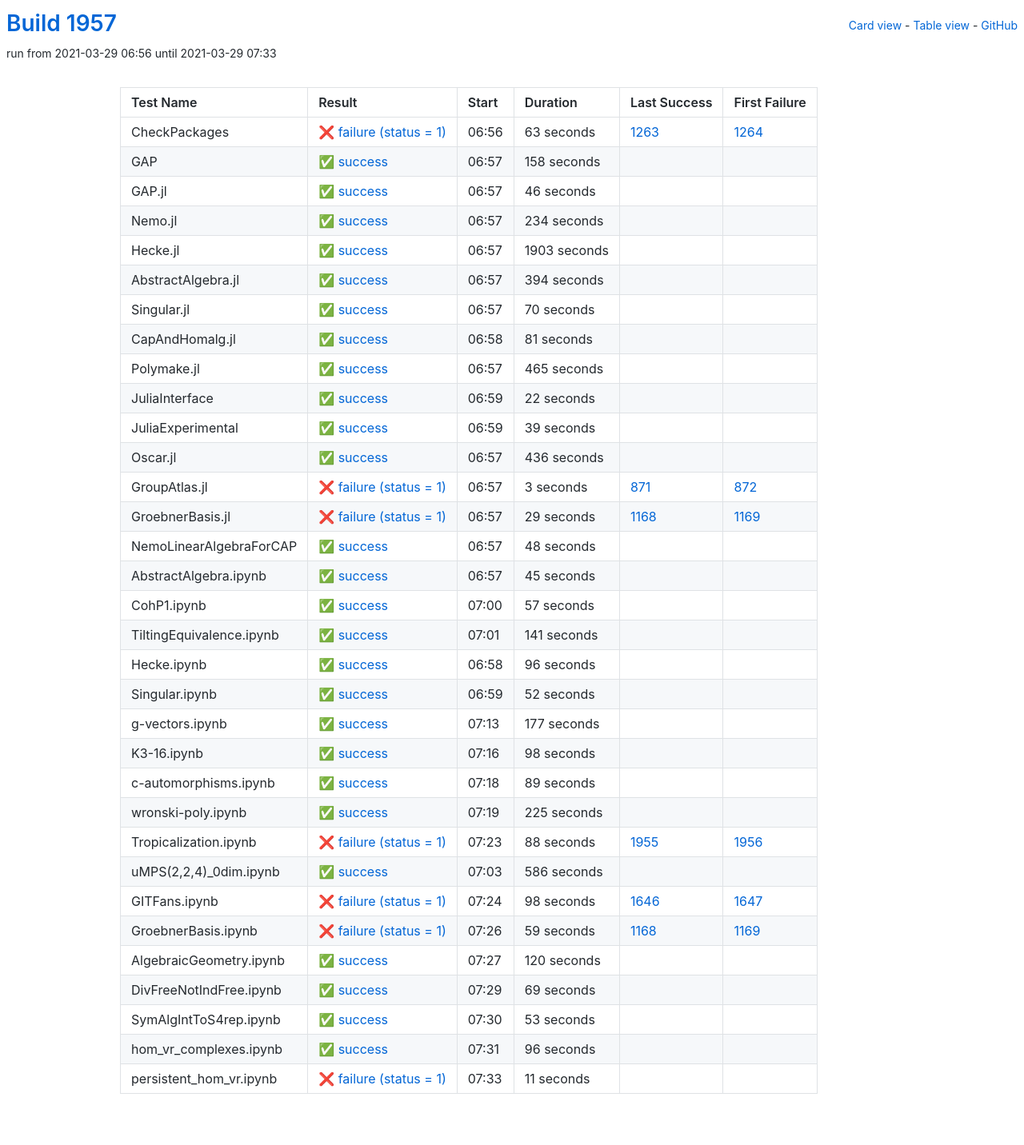
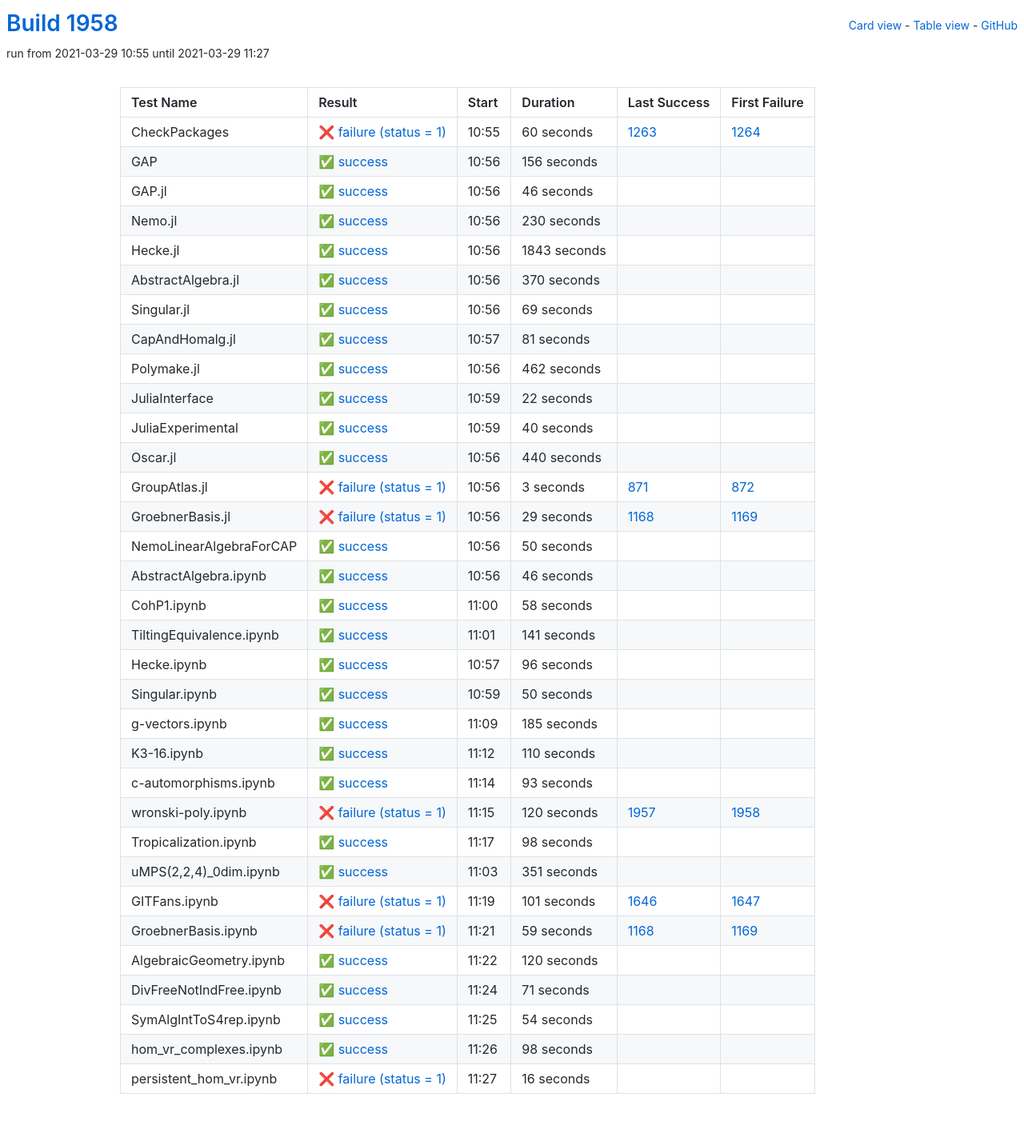
Before and after one commit to oscar-system/oscar-ci-status-stable, a Jekyll site: the page built from table.html, in a window 1280 px wide. Shown: the whole page at 80% size. Built offline with Jekyll 4.4.1, drawn with Linux system fonts in a browser that asks for light colours.

Commit message:
Build #1958

```diff
--- a/_data/ci.yml
+++ b/_data/ci.yml
@@ -1,6 +1,6 @@
 ---
-build: 1957
-build_url: https://oscarci.mathematik.uni-kl.de/job/oscar-stable/1957/
+build: 1958
+build_url: https://oscarci.mathematik.uni-kl.de/job/oscar-stable/1958/
 job: oscar-stable
 organization: oscar-system
 repo: oscar-ci-status-stable
@@ -8,32 +8,32 @@ repourl: https://github.com/oscar-system/oscar-ci-status-stable
 tests:
 - name: CheckPackages
   id: checkpackages
-  log: https://oscarci.mathematik.uni-kl.de/job/oscar-stable/1957/artifact/logs/build-1957/CheckPackages.log
-  start: 2021-03-29 06:56
+  log: https://oscarci.mathematik.uni-kl.de/job/oscar-stable/1958/artifact/logs/build-1958/CheckPackages.log
+  start: 2021-03-29 10:55
   success: false
   exitcode: 1
   status: failure
-  duration: 63
+  duration: 60
   last_success: 1263
   last_success_url: https://oscarci.mathematik.uni-kl.de/job/oscar-stable/1263/
   first_failure: 1264
   first_failure_url: https://oscarci.mathematik.uni-kl.de/job/oscar-stable/1264/
 - name: GAP
   id: gap
-  log: https://oscarci.mathematik.uni-kl.de/job/oscar-stable/1957/artifact/logs/build-1957/GAP.log
-  start: 2021-03-29 06:57
+  log: https://oscarci.mathematik.uni-kl.de/job/oscar-stable/1958/artifact/logs/build-1958/GAP.log
+  start: 2021-03-29 10:56
   success: true
   exitcode: 0
   status: success
-  duration: 158
+  duration: 156
   last_success: false
   last_success_url:
   first_failure: false
   first_failure_url:
 - name: GAP.jl
   id: gap-jl
-  log: https://oscarci.mathematik.uni-kl.de/job/oscar-stable/1957/artifact/logs/build-1957/GAP.jl.log
-  start: 2021-03-29 06:57
+  log: https://oscarci.mathematik.uni-kl.de/job/oscar-stable/1958/artifact/logs/build-1958/GAP.jl.log
+  start: 2021-03-29 10:56
   success: true
   exitcode: 0
   status: success
@@ -44,56 +44,56 @@ tests:
   first_failure_url:
 - name: Nemo.jl
   id: nemo-jl
-  log: https://oscarci.mathematik.uni-kl.de/job/oscar-stable/1957/artifact/logs/build-1957/Nemo.jl.log
-  start: 2021-03-29 06:57
+  log: https://oscarci.mathematik.uni-kl.de/job/oscar-stable/1958/artifact/logs/build-1958/Nemo.jl.log
+  start: 2021-03-29 10:56
   success: true
   exitcode: 0
   status: success
-  duration: 234
+  duration: 230
   last_success: false
   last_success_url:
   first_failure: false
   first_failure_url:
 - name: Hecke.jl
   id: hecke-jl
-  log: https://oscarci.mathematik.uni-kl.de/job/oscar-stable/1957/artifact/logs/build-1957/Hecke.jl.log
-  start: 2021-03-29 06:57
+  log: https://oscarci.mathematik.uni-kl.de/job/oscar-stable/1958/artifact/logs/build-1958/Hecke.jl.log
+  start: 2021-03-29 10:56
   success: true
   exitcode: 0
   status: success
-  duration: 1903
+  duration: 1843
   last_success: false
   last_success_url:
   first_failure: false
   first_failure_url:
 - name: AbstractAlgebra.jl
   id: abstractalgebra-jl
-  log: https://oscarci.mathematik.uni-kl.de/job/oscar-stable/1957/artifact/logs/build-1957/AbstractAlgebra.jl.log
-  start: 2021-03-29 06:57
+  log: https://oscarci.mathematik.uni-kl.de/job/oscar-stable/1958/artifact/logs/build-1958/AbstractAlgebra.jl.log
+  start: 2021-03-29 10:56
   success: true
   exitcode: 0
   status: success
-  duration: 394
+  duration: 370
   last_success: false
   last_success_url:
   first_failure: false
   first_failure_url:
 - name: Singular.jl
   id: singular-jl
-  log: https://oscarci.mathematik.uni-kl.de/job/oscar-stable/1957/artifact/logs/build-1957/Singular.jl.log
-  start: 2021-03-29 06:57
+  log: https://oscarci.mathematik.uni-kl.de/job/oscar-stable/1958/artifact/logs/build-1958/Singular.jl.log
+  start: 2021-03-29 10:56
   success: true
   exitcode: 0
   status: success
-  duration: 70
+  duration: 69
   last_success: false
   last_success_url:
   first_failure: false
   first_failure_url:
 - name: CapAndHomalg.jl
   id: capandhomalg-jl
-  log: https://oscarci.mathematik.uni-kl.de/job/oscar-stable/1957/artifact/logs/build-1957/CapAndHomalg.jl.log
-  start: 2021-03-29 06:58
+  log: https://oscarci.mathematik.uni-kl.de/job/oscar-stable/1958/artifact/logs/build-1958/CapAndHomalg.jl.log
+  start: 2021-03-29 10:57
   success: true
   exitcode: 0
   status: success
@@ -104,20 +104,20 @@ tests:
   first_failure_url:
 - name: Polymake.jl
   id: polymake-jl
-  log: https://oscarci.mathematik.uni-kl.de/job/oscar-stable/1957/artifact/logs/build-1957/Polymake.jl.log
-  start: 2021-03-29 06:57
+  log: https://oscarci.mathematik.uni-kl.de/job/oscar-stable/1958/artifact/logs/build-1958/Polymake.jl.log
+  start: 2021-03-29 10:56
   success: true
   exitcode: 0
   status: success
-  duration: 465
+  duration: 462
   last_success: false
   last_success_url:
   first_failure: false
   first_failure_url:
 - name: JuliaInterface
   id: juliainterface
-  log: https://oscarci.mathematik.uni-kl.de/job/oscar-stable/1957/artifact/logs/build-1957/JuliaInterface.log
-  start: 2021-03-29 06:59
+  log: https://oscarci.mathematik.uni-kl.de/job/oscar-stable/1958/artifact/logs/build-1958/JuliaInterface.log
+  start: 2021-03-29 10:59
   success: true
   exitcode: 0
   status: success
@@ -128,32 +128,32 @@ tests:
   first_failure_url:
 - name: JuliaExperimental
   id: juliaexperimental
-  log: https://oscarci.mathematik.uni-kl.de/job/oscar-stable/1957/artifact/logs/build-1957/JuliaExperimental.log
-  start: 2021-03-29 06:59
+  log: https://oscarci.mathematik.uni-kl.de/job/oscar-stable/1958/artifact/logs/build-1958/JuliaExperimental.log
+  start: 2021-03-29 10:59
   success: true
   exitcode: 0
   status: success
-  duration: 39
+  duration: 40
   last_success: false
   last_success_url:
   first_failure: false
   first_failure_url:
 - name: Oscar.jl
   id: oscar-jl
-  log: https://oscarci.mathematik.uni-kl.de/job/oscar-stable/1957/artifact/logs/build-1957/Oscar.jl.log
-  start: 2021-03-29 06:57
+  log: https://oscarci.mathematik.uni-kl.de/job/oscar-stable/1958/artifact/logs/build-1958/Oscar.jl.log
+  start: 2021-03-29 10:56
   success: true
   exitcode: 0
   status: success
-  duration: 436
+  duration: 440
   last_success: false
   last_success_url:
   first_failure: false
   first_failure_url:
 - name: GroupAtlas.jl
   id: groupatlas-jl
-  log: https://oscarci.mathematik.uni-kl.de/job/oscar-stable/1957/artifact/logs/build-1957/GroupAtlas.jl.log
-  start: 2021-03-29 06:57
+  log: https://oscarci.mathematik.uni-kl.de/job/oscar-stable/1958/artifact/logs/build-1958/GroupAtlas.jl.log
+  start: 2021-03-29 10:56
   success: false
   exitcode: 1
   status: failure
@@ -164,8 +164,8 @@ tests:
   first_failure_url: https://oscarci.mathematik.uni-kl.de/job/oscar-stable/872/
 - name: GroebnerBasis.jl
   id: groebnerbasis-jl
-  log: https://oscarci.mathematik.uni-kl.de/job/oscar-stable/1957/artifact/logs/build-1957/GroebnerBasis.jl.log
-  start: 2021-03-29 06:57
+  log: https://oscarci.mathematik.uni-kl.de/job/oscar-stable/1958/artifact/logs/build-1958/GroebnerBasis.jl.log
+  start: 2021-03-29 10:56
   success: false
   exitcode: 1
   status: failure
@@ -176,44 +176,44 @@ tests:
   first_failure_url: https://oscarci.mathematik.uni-kl.de/job/oscar-stable/1169/
 - name: NemoLinearAlgebraForCAP
   id: nemolinearalgebraforcap
-  log: https://oscarci.mathematik.uni-kl.de/job/oscar-stable/1957/artifact/logs/build-1957/NemoLinearAlgebraForCAP.log
-  start: 2021-03-29 06:57
+  log: https://oscarci.mathematik.uni-kl.de/job/oscar-stable/1958/artifact/logs/build-1958/NemoLinearAlgebraForCAP.log
+  start: 2021-03-29 10:56
   success: true
   exitcode: 0
   status: success
-  duration: 48
+  duration: 50
   last_success: false
   last_success_url:
   first_failure: false
   first_failure_url:
 - name: AbstractAlgebra.ipynb
   id: abstractalgebra-ipynb
-  log: https://oscarci.mathematik.uni-kl.de/job/oscar-stable/1957/artifact/logs/build-1957/AbstractAlgebra.ipynb.log
-  start: 2021-03-29 06:57
+  log: https://oscarci.mathematik.uni-kl.de/job/oscar-stable/1958/artifact/logs/build-1958/AbstractAlgebra.ipynb.log
+  start: 2021-03-29 10:56
   success: true
   exitcode: 0
   status: success
-  duration: 45
+  duration: 46
   last_success: false
   last_success_url:
   first_failure: false
   first_failure_url:
 - name: CohP1.ipynb
   id: cohp1-ipynb
-  log: https://oscarci.mathematik.uni-kl.de/job/oscar-stable/1957/artifact/logs/build-1957/CohP1.ipynb.log
-  start: 2021-03-29 07:00
+  log: https://oscarci.mathematik.uni-kl.de/job/oscar-stable/1958/artifact/logs/build-1958/CohP1.ipynb.log
+  start: 2021-03-29 11:00
   success: true
   exitcode: 0
   status: success
-  duration: 57
+  duration: 58
   last_success: false
   last_success_url:
   first_failure: false
   first_failure_url:
 - name: TiltingEquivalence.ipynb
   id: tiltingequivalence-ipynb
-  log: https://oscarci.mathematik.uni-kl.de/job/oscar-stable/1957/artifact/logs/build-1957/TiltingEquivalence.ipynb.log
-  start: 2021-03-29 07:01
+  log: https://oscarci.mathematik.uni-kl.de/job/oscar-stable/1958/artifact/logs/build-1958/TiltingEquivalence.ipynb.log
+  start: 2021-03-29 11:01
   success: true
   exitcode: 0
   status: success
@@ -224,8 +224,8 @@ tests:
   first_failure_url:
 - name: Hecke.ipynb
   id: hecke-ipynb
-  log: https://oscarci.mathematik.uni-kl.de/job/oscar-stable/1957/artifact/logs/build-1957/Hecke.ipynb.log
-  start: 2021-03-29 06:58
+  log: https://oscarci.mathematik.uni-kl.de/job/oscar-stable/1958/artifact/logs/build-1958/Hecke.ipynb.log
+  start: 2021-03-29 10:57
   success: true
   exitcode: 0
   status: success
@@ -236,32 +236,68 @@ tests:
   first_failure_url:
 - name: Singular.ipynb
   id: singular-ipynb
-  log: https://oscarci.mathematik.uni-kl.de/job/oscar-stable/1957/artifact/logs/build-1957/Singular.ipynb.log
-  start: 2021-03-29 06:59
+  log: https://oscarci.mathematik.uni-kl.de/job/oscar-stable/1958/artifact/logs/build-1958/Singular.ipynb.log
+  start: 2021-03-29 10:59
   success: true
   exitcode: 0
   status: success
-  duration: 52
+  duration: 50
   last_success: false
   last_success_url:
   first_failure: false
   first_failure_url:
 - name: g-vectors.ipynb
   id: g-vectors-ipynb
-  log: https://oscarci.mathematik.uni-kl.de/job/oscar-stable/1957/artifact/logs/build-1957/g-vectors.ipynb.log
-  start: 2021-03-29 07:13
+  log: https://oscarci.mathematik.uni-kl.de/job/oscar-stable/1958/artifact/logs/build-1958/g-vectors.ipynb.log
+  start: 2021-03-29 11:09
   success: true
   exitcode: 0
   status: success
-  duration: 177
+  duration: 185
   last_success: false
   last_success_url:
   first_failure: false
   first_failure_url:
 - name: K3-16.ipynb
   id: k3-16-ipynb
-  log: https://oscarci.mathematik.uni-kl.de/job/oscar-stable/1957/artifact/logs/build-1957/K3-16.ipynb.log
-  start: 2021-03-29 07:16
+  log: https://oscarci.mathematik.uni-kl.de/job/oscar-stable/1958/artifact/logs/build-1958/K3-16.ipynb.log
+  start: 2021-03-29 11:12
+  success: true
+  exitcode: 0
+  status: success
+  duration: 110
+  last_success: false
+  last_success_url:
+  first_failure: false
+  first_failure_url:
+- name: c-automorphisms.ipynb
+  id: c-automorphisms-ipynb
+  log: https://oscarci.mathematik.uni-kl.de/job/oscar-stable/1958/artifact/logs/build-1958/c-automorphisms.ipynb.log
+  start: 2021-03-29 11:14
+  success: true
+  exitcode: 0
+  status: success
+  duration: 93
+  last_success: false
+  last_success_url:
+  first_failure: false
+  first_failure_url:
+- name: wronski-poly.ipynb
+  id: wronski-poly-ipynb
+  log: https://oscarci.mathematik.uni-kl.de/job/oscar-stable/1958/artifact/logs/build-1958/wronski-poly.ipynb.log
+  start: 2021-03-29 11:15
+  success: false
+  exitcode: 1
+  status: failure
+  duration: 120
+  last_success: 1957
+  last_success_url: https://oscarci.mathematik.uni-kl.de/job/oscar-stable/1957/
+  first_failure: 1958
+  first_failure_url: https://oscarci.mathematik.uni-kl.de/job/oscar-stable/1958/
+- name: Tropicalization.ipynb
+  id: tropicalization-ipynb
+  log: https://oscarci.mathematik.uni-kl.de/job/oscar-stable/1958/artifact/logs/build-1958/Tropicalization.ipynb.log
+  start: 2021-03-29 11:17
   success: true
   exitcode: 0
   status: success
@@ -270,70 +306,34 @@ tests:
   last_success_url:
   first_failure: false
   first_failure_url:
-- name: c-automorphisms.ipynb
-  id: c-automorphisms-ipynb
-  log: https://oscarci.mathematik.uni-kl.de/job/oscar-stable/1957/artifact/logs/build-1957/c-automorphisms.ipynb.log
-  start: 2021-03-29 07:18
+- name: uMPS(2,2,4)_0dim.ipynb
+  id: umps-2-2-4-0dim-ipynb
+  log: https://oscarci.mathematik.uni-kl.de/job/oscar-stable/1958/artifact/logs/build-1958/uMPS-2-2-4-_0dim.ipynb.log
+  start: 2021-03-29 11:03
   success: true
   exitcode: 0
   status: success
-  duration: 89
-  last_success: false
-  last_success_url:
-  first_failure: false
-  first_failure_url:
-- name: wronski-poly.ipynb
-  id: wronski-poly-ipynb
-  log: https://oscarci.mathematik.uni-kl.de/job/oscar-stable/1957/artifact/logs/build-1957/wronski-poly.ipynb.log
-  start: 2021-03-29 07:19
-  success: true
-  exitcode: 0
-  status: success
-  duration: 225
-  last_success: false
-  last_success_url:
-  first_failure: false
-  first_failure_url:
-- name: Tropicalization.ipynb
-  id: tropicalization-ipynb
-  log: https://oscarci.mathematik.uni-kl.de/job/oscar-stable/1957/artifact/logs/build-1957/Tropicalization.ipynb.log
-  start: 2021-03-29 07:23
-  success: false
-  exitcode: 1
-  status: failure
-  duration: 88
-  last_success: 1955
-  last_success_url: https://oscarci.mathematik.uni-kl.de/job/oscar-stable/1955/
-  first_failure: 1956
-  first_failure_url: https://oscarci.mathematik.uni-kl.de/job/oscar-stable/1956/
-- name: uMPS(2,2,4)_0dim.ipynb
-  id: umps-2-2-4-0dim-ipynb
-  log: https://oscarci.mathematik.uni-kl.de/job/oscar-stable/1957/artifact/logs/build-1957/uMPS-2-2-4-_0dim.ipynb.log
-  start: 2021-03-29 07:03
-  success: true
-  exitcode: 0
-  status: success
-  duration: 586
+  duration: 351
   last_success: false
   last_success_url:
   first_failure: false
   first_failure_url:
 - name: GITFans.ipynb
   id: gitfans-ipynb
-  log: https://oscarci.mathematik.uni-kl.de/job/oscar-stable/1957/artifact/logs/build-1957/GITFans.ipynb.log
-  start: 2021-03-29 07:24
+  log: https://oscarci.mathematik.uni-kl.de/job/oscar-stable/1958/artifact/logs/build-1958/GITFans.ipynb.log
+  start: 2021-03-29 11:19
   success: false
   exitcode: 1
   status: failure
-  duration: 98
+  duration: 101
   last_success: 1646
   last_success_url: https://oscarci.mathematik.uni-kl.de/job/oscar-stable/1646/
   first_failure: 1647
   first_failure_url: https://oscarci.mathematik.uni-kl.de/job/oscar-stable/1647/
 - name: GroebnerBasis.ipynb
   id: groebnerbasis-ipynb
-  log: https://oscarci.mathematik.uni-kl.de/job/oscar-stable/1957/artifact/logs/build-1957/GroebnerBasis.ipynb.log
-  start: 2021-03-29 07:26
+  log: https://oscarci.mathematik.uni-kl.de/job/oscar-stable/1958/artifact/logs/build-1958/GroebnerBasis.ipynb.log
+  start: 2021-03-29 11:21
   success: false
   exitcode: 1
   status: failure
@@ -344,8 +344,8 @@ tests:
   first_failure_url: https://oscarci.mathematik.uni-kl.de/job/oscar-stable/1169/
 - name: AlgebraicGeometry.ipynb
   id: algebraicgeometry-ipynb
-  log: https://oscarci.mathematik.uni-kl.de/job/oscar-stable/1957/artifact/logs/build-1957/AlgebraicGeometry.ipynb.log
-  start: 2021-03-29 07:27
+  log: https://oscarci.mathematik.uni-kl.de/job/oscar-stable/1958/artifact/logs/build-1958/AlgebraicGeometry.ipynb.log
+  start: 2021-03-29 11:22
   success: true
   exitcode: 0
   status: success
@@ -356,48 +356,48 @@ tests:
   first_failure_url:
 - name: DivFreeNotIndFree.ipynb
   id: divfreenotindfree-ipynb
-  log: https://oscarci.mathematik.uni-kl.de/job/oscar-stable/1957/artifact/logs/build-1957/DivFreeNotIndFree.ipynb.log
-  start: 2021-03-29 07:29
+  log: https://oscarci.mathematik.uni-kl.de/job/oscar-stable/1958/artifact/logs/build-1958/DivFreeNotIndFree.ipynb.log
+  start: 2021-03-29 11:24
   success: true
   exitcode: 0
   status: success
-  duration: 69
+  duration: 71
   last_success: false
   last_success_url:
   first_failure: false
   first_failure_url:
 - name: SymAlgIntToS4rep.ipynb
   id: symalginttos4rep-ipynb
-  log: https://oscarci.mathematik.uni-kl.de/job/oscar-stable/1957/artifact/logs/build-1957/SymAlgIntToS4rep.ipynb.log
-  start: 2021-03-29 07:30
+  log: https://oscarci.mathematik.uni-kl.de/job/oscar-stable/1958/artifact/logs/build-1958/SymAlgIntToS4rep.ipynb.log
+  start: 2021-03-29 11:25
   success: true
   exitcode: 0
   status: success
-  duration: 53
+  duration: 54
   last_success: false
   last_success_url:
   first_failure: false
   first_failure_url:
 - name: hom_vr_complexes.ipynb
   id: hom-vr-complexes-ipynb
-  log: https://oscarci.mathematik.uni-kl.de/job/oscar-stable/1957/artifact/logs/build-1957/hom_vr_complexes.ipynb.log
-  start: 2021-03-29 07:31
+  log: https://oscarci.mathematik.uni-kl.de/job/oscar-stable/1958/artifact/logs/build-1958/hom_vr_complexes.ipynb.log
+  start: 2021-03-29 11:26
   success: true
   exitcode: 0
   status: success
-  duration: 96
+  duration: 98
   last_success: false
   last_success_url:
   first_failure: false
   first_failure_url:
 - name: persistent_hom_vr.ipynb
   id: persistent-hom-vr-ipynb
-  log: https://oscarci.mathematik.uni-kl.de/job/oscar-stable/1957/artifact/logs/build-1957/persistent_hom_vr.ipynb.log
-  start: 2021-03-29 07:33
+  log: https://oscarci.mathematik.uni-kl.de/job/oscar-stable/1958/artifact/logs/build-1958/persistent_hom_vr.ipynb.log
+  start: 2021-03-29 11:27
   success: false
   exitcode: 1
   status: failure
-  duration: 11
+  duration: 16
   last_success: false
   last_success_url:
   first_failure: false
```
Also changed, not shown: README.md.
